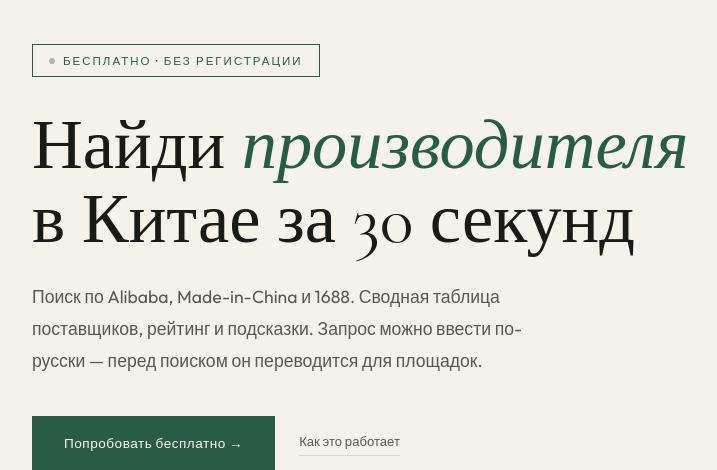
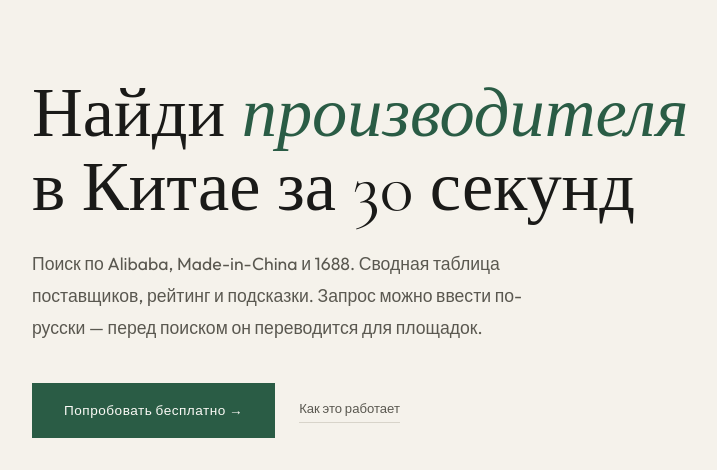
Before and after one commit to TVladimir75/shop-radar-web, a FastAPI app: page / in a window 1280 px wide. Shown: the part 82-552 px from the top of the page, without its empty margins (32-749 px from the left). Run offline with FastAPI, Linux system fonts and the light colour scheme.

Commit message:
Лендинг: убран бейдж бесплатно/регистрация

```diff
--- a/templates/landing.html
+++ b/templates/landing.html
@@ -93,33 +93,6 @@
   @keyframes fadeUp {
     from { opacity: 0; transform: translateY(24px); }
     to { opacity: 1; transform: translateY(0); }
-  }
-
-  .hero-badge {
-    display: inline-flex;
-    align-items: center;
-    gap: 0.5rem;
-    font-size: 0.72rem;
-    letter-spacing: 2px;
-    text-transform: uppercase;
-    color: var(--accent);
-    border: 1px solid var(--accent);
-    padding: 0.4rem 1rem;
-    margin-bottom: 2rem;
-    font-weight: 500;
-  }
-
-  .hero-badge::before {
-    content: '';
-    width: 6px; height: 6px;
-    background: var(--accent);
-    border-radius: 50%;
-    animation: pulse 2s infinite;
-  }
-
-  @keyframes pulse {
-    0%, 100% { opacity: 1; }
-    50% { opacity: 0.3; }
   }
 
   h1 {
@@ -387,7 +360,6 @@
 
 <section class="hero">
   <div class="hero-inner">
-    <div class="hero-badge">Бесплатно · Без регистрации</div>
     <h1>Найди <em>производителя</em><br>в Китае за 30 секунд</h1>
     <p class="hero-sub">Поиск по Alibaba, Made-in-China и 1688. Сводная таблица поставщиков, рейтинг и подсказки. Запрос можно ввести по-русски — перед поиском он переводится для площадок.</p>
     <div class="hero-actions">
```
